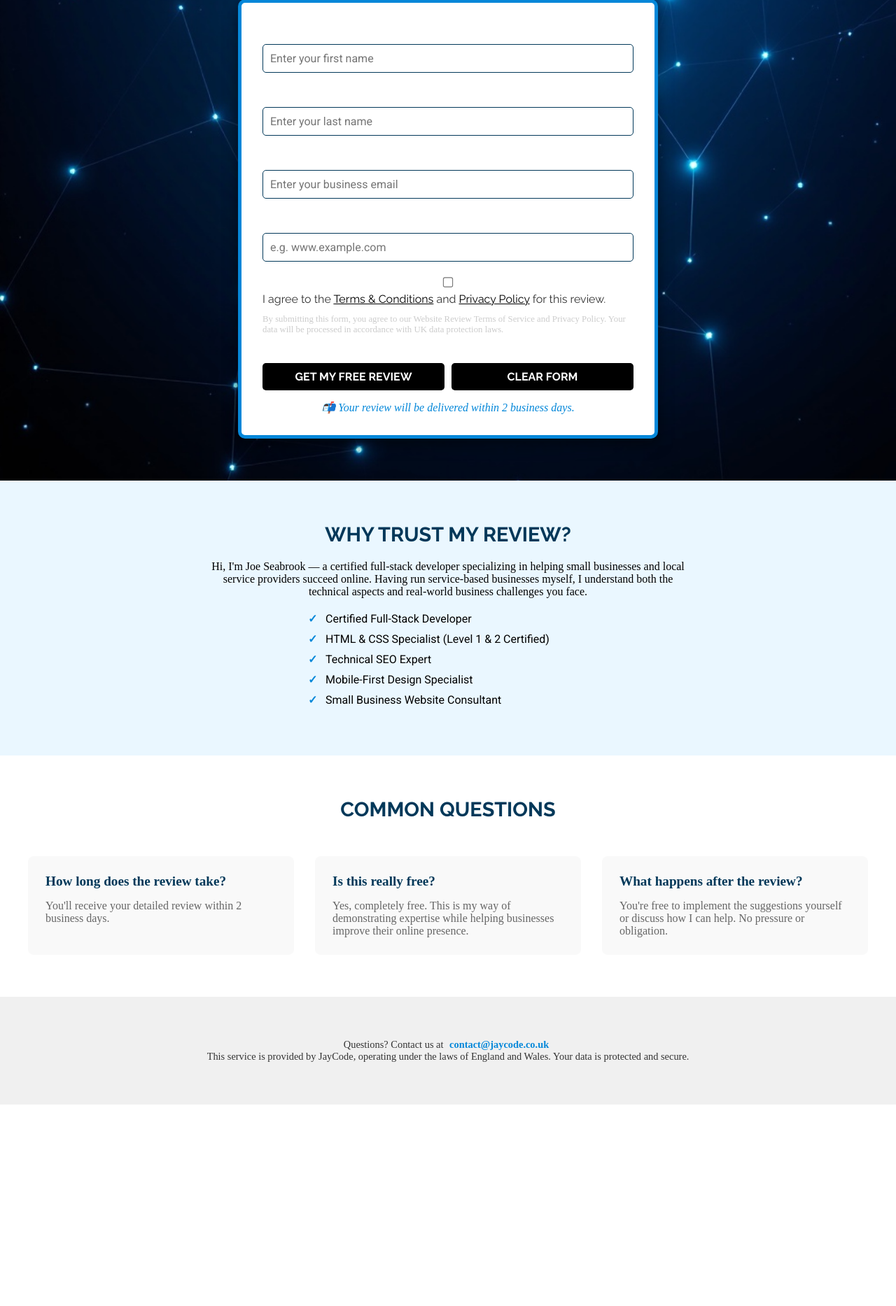
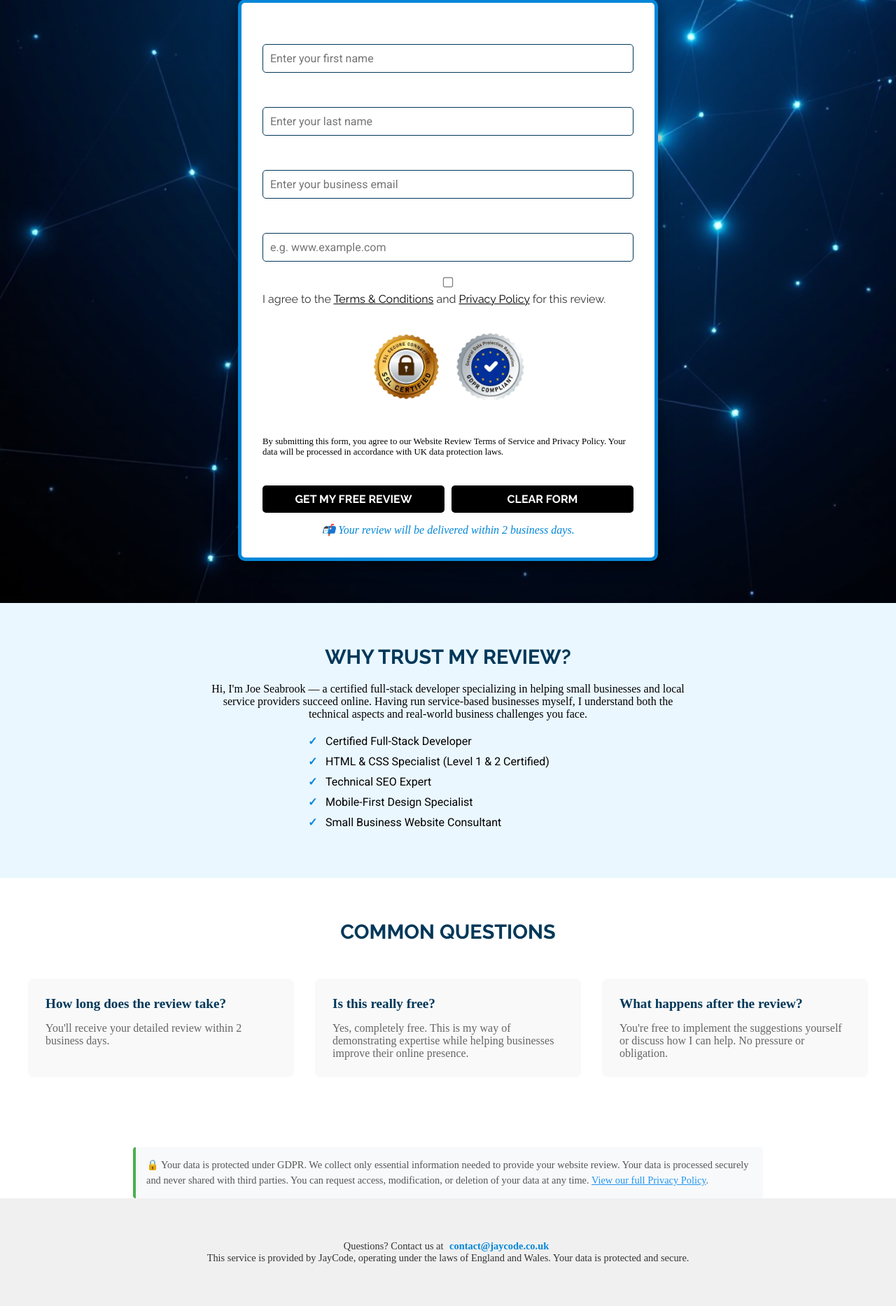
Before and after one commit to Jaycode88/Jaycode, a Flask app: page /free-review in a window 1280 px wide. Shown: the part 1280-3147 px from the top of the page at 70% size. Before the commit the page ends 2859 px from the top, so only its background shows below. Run offline with Flask 3, Linux system fonts and the light colour scheme; some libraries are stand-ins or nearby versions.

Commit message:
Add compliance to Free review page

```diff
--- a/static/css/free_review.css
+++ b/static/css/free_review.css
@@ -197,7 +197,7 @@
 .agreement .fine-print {
     font-size: 0.8rem;
     margin-top: 10px;
-    color: #ccc;
+    color: black;
 }
 
 /* Credibility Section */
@@ -297,6 +297,50 @@
     color: #023859;
 }
 
+.trust-badges {
+    text-align: center;
+    margin: 20px 0;
+    padding: 15px;
+    background: rgba(255, 255, 255, 0.9);
+    border-radius: 8px;
+}
+
+.badge-container {
+    display: flex;
+    justify-content: center;
+    gap: 20px;
+    margin-bottom: 15px;
+}
+
+.trust-badge {
+    height: 100px;
+    width: auto;
+}
+
+.gdpr-notice {
+    background: #f8f9fa;
+    border-left: 4px solid #4CAF50;
+    padding: 15px;
+    margin: 40px 0 0;
+    border-radius: 4px;
+    max-width: 900px;
+    margin-left: auto;
+    margin-right: auto;
+}
+
+.gdpr-text {
+    font-size: 0.9em;
+    color: #555;
+    margin: 0;
+    line-height: 1.5;
+}
+
+.gdpr-text a {
+    color: #2196F3;
+    text-decoration: underline;
+}
+
+
 /* Responsive Adjustments */
 @media (max-width: 768px) {
     .fr-hero h1 {
--- a/templates/free_review.html
+++ b/templates/free_review.html
@@ -5,12 +5,106 @@
     <title>Free Website Review (Worth £197) | JayCode</title>
     <meta name="viewport" content="width=device-width, initial-scale=1.0">
     <meta name="description" content="Get a free professional website review worth £197. Improve your site's SEO, performance, UX, and conversion rate with expert analysis.">
+    <meta name="robots" content="index, follow">
+    <meta name="author" content="Joe Seabrook">
+    <meta name="keywords" content="website review, free website audit, SEO analysis, website performance, technical SEO, website optimization">
+    <meta property="og:title" content="Free Professional Website Review (Worth £197) | JayCode">
+    <meta property="og:description" content="Get a free professional website review worth £197. Improve your site's SEO, performance, UX, and conversion rate with expert analysis.">
+    <meta property="og:type" content="website">
+    <meta property="og:url" content="https://jaycode.co.uk/free-review">
+    <meta property="og:image" content="https://jaycode.co.uk/static/images/Jaycode-logo.png">
+    <meta name="twitter:card" content="summary_large_image">
+    <meta name="twitter:title" content="Free Professional Website Review (Worth £197) | JayCode">
+    <meta name="twitter:description" content="Get a free professional website review worth £197. Improve your site's SEO, performance, UX, and conversion rate with expert analysis.">
+    <meta name="twitter:image" content="https://jaycode.co.uk/static/images/Jaycode-logo.png">
+    <!-- Hreflang tags  -->
+    <link rel="alternate" hreflang="en-gb" href="https://jaycode.co.uk/free-review" />
+    <link rel="alternate" hreflang="en" href="https://jaycode.co.uk/free-review" />
+    <link rel="alternate" hreflang="x-default" href="https://jaycode.co.uk/free-review" />
+
+    <link rel="canonical" href="https://jaycode.co.uk/free-review" />
     <link rel="icon" type="image/x-icon" href="/static/images/faviconjaycode.png">
-    <link rel="stylesheet" href="/static/css/style.css">
-    <link rel="stylesheet" href="/static/css/contact.css">
-    <link rel="stylesheet" href="/static/css/free_review.css">
+    <link rel="stylesheet" href="/static/css/style.css?v=2.1">
+    <link rel="stylesheet" href="/static/css/contact.css?v=2.1">
+    <link rel="stylesheet" href="/static/css/free_review.css?v=2.1">
     <script src="https://www.google.com/recaptcha/api.js" async defer></script>
     <script src="/static/js/free_review.js" defer></script>
+
+    <script type="application/ld+json">
+        {
+          "@context": "https://schema.org",
+          "@type": "WebSite",
+          "name": "JayCode Website Review Service",
+          "url": "https://jaycode.co.uk/free-review",
+          "potentialAction": {
+            "@type": "ReviewAction",
+            "target": {
+              "@type": "EntryPoint",
+              "urlTemplate": "https://jaycode.co.uk/free-review",
+              "actionPlatform": [
+                "http://schema.org/DesktopWebPlatform",
+                "http://schema.org/MobileWebPlatform"
+              ]
+            },
+            "result": {
+              "@type": "Review",
+              "reviewAspect": [
+                "Technical Performance",
+                "SEO Analysis",
+                "User Experience",
+                "Security Assessment",
+                "Accessibility Compliance"
+              ]
+            }
+          },
+          "provider": {
+            "@type": "ProfessionalService",
+            "name": "JayCode",
+            "founder": {
+              "@type": "Person",
+              "name": "Joe Seabrook",
+              "jobTitle": "Full-Stack Developer"
+            },
+            "knowsAbout": [
+              "Website Development",
+              "SEO Optimization",
+              "Web Performance",
+              "Technical Analysis",
+              "Website Security"
+            ]
+          }
+        }
+        </script>
+
+        <script type="application/ld+json">
+        {
+          "@context": "https://schema.org",
+          "@type": "FAQPage",
+          "mainEntity": [{
+            "@type": "Question",
+            "name": "How long does the review take?",
+            "acceptedAnswer": {
+              "@type": "Answer",
+              "text": "You'll receive your detailed review within 2 business days."
+            }
+          }, {
+            "@type": "Question",
+            "name": "Is this really free?",
+            "acceptedAnswer": {
+              "@type": "Answer",
+              "text": "Yes, completely free. This is my way of demonstrating expertise while helping businesses improve their online presence."
+            }
+          }, {
+            "@type": "Question",
+            "name": "What happens after the review?",
+            "acceptedAnswer": {
+              "@type": "Answer",
+              "text": "You're free to implement the suggestions yourself or discuss how I can help. No pressure or obligation."
+            }
+          }]
+        }
+        </script>
+
 </head>
 <body>
 
@@ -82,6 +176,14 @@
               <a href="/free-review/terms" target="_blank">Terms & Conditions</a> and
               <a href="/free-review/privacy" target="_blank">Privacy Policy</a> for this review.
             </label>
+            <!-- Trust Badges -->
+            <div class="trust-badges">
+                <div class="badge-container">
+                    <img src="/static/images/sslbadge.png" alt="SSL Secured" class="trust-badge">
+                    <img src="/static/images/gdprbadge.png" alt="GDPR Compliant" class="trust-badge">
+                </div>
+            </div>
+
             <p class="fine-print">
               By submitting this form, you agree to our Website Review Terms of Service and Privacy Policy.
               Your data will be processed in accordance with UK data protection laws.
@@ -138,7 +240,14 @@
         </div>
     </div>
 </section>
-
+<!-- GDPR Compliance Notice -->
+<div class="gdpr-notice">
+    <p class="gdpr-text">
+        🔒 Your data is protected under GDPR. We collect only essential information needed to provide your website review.
+        Your data is processed securely and never shared with third parties. You can request access, modification,
+        or deletion of your data at any time. <a href="/free-review/privacy" target="_blank">View our full Privacy Policy</a>.
+    </p>
+</div>
 <!-- FOOTER -->
 <footer class="fr-footer">
     <div class="container">
```
Also changed, not shown: templates/index.html (+5 -5 lines), static/images/gdprbadge.png (added), static/images/sslbadge.png (added).
